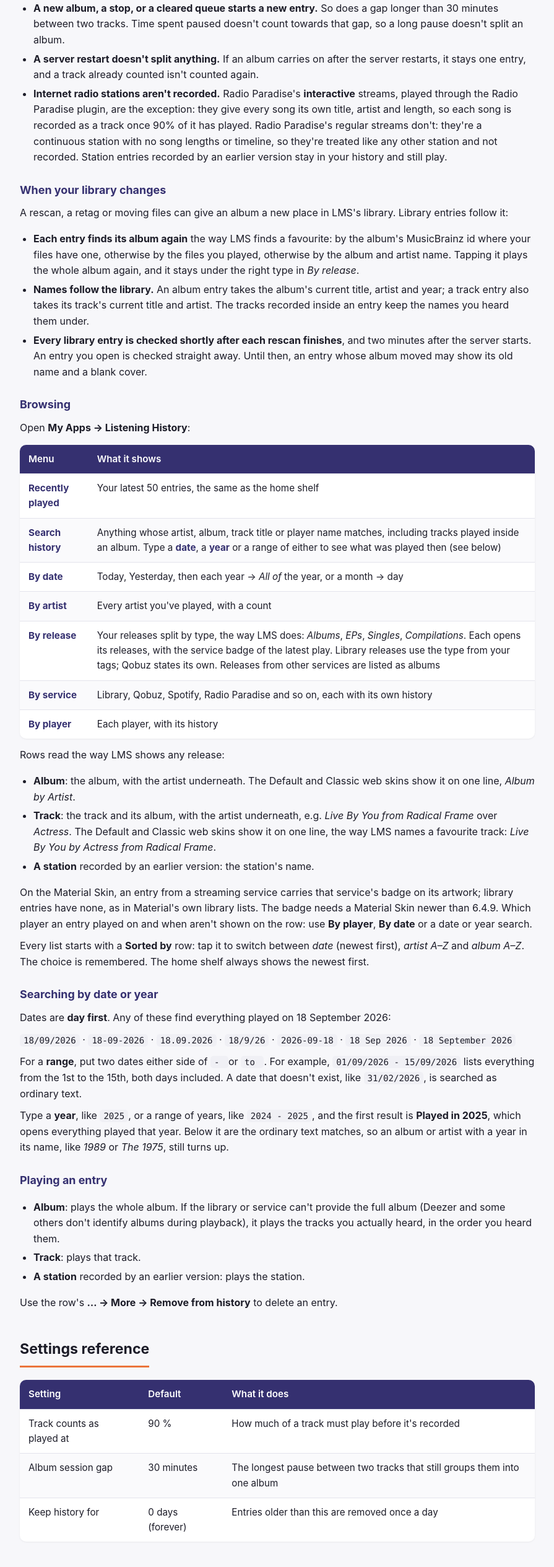
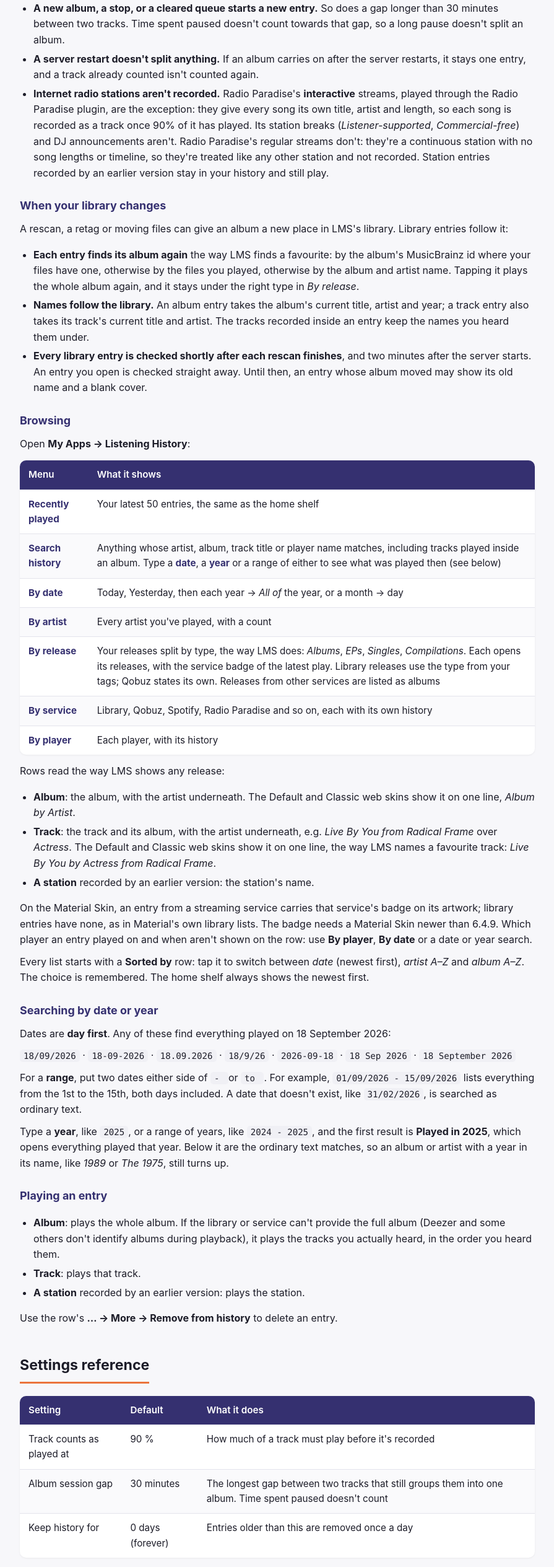
Before and after one commit to SimonArnold002/LMS-Listening-History, a plain HTML site: page README.html in a window 1280 px wide. Shown: the part 2155-4684 px from the top of the page at 62% size, without its empty margins (192-1087 px from the left). Drawn offline with Linux system fonts and the light colour scheme.

Commit message:
Radio Paradise station breaks and DJ talk are not recorded
describe() declines a Radio Paradise block that RP's own plugin treats
as an announcement (RadioParadise API.pm): a /dj/ block url (set as the
song's streamUrl), or title /listener-?supported/i, or artist
/commercial-?free/i. Radio Paradise only; _record returns before the
session is touched, so the songs either side are recorded as usual.
Seen live: "Listener-supported" by "Commercial-free" on 1.0.17.

Tests: t_tracker "RP breaks" + non-RP control; 3 mutations each red.
487 assertions green.

Docs: "Album session gap" wording (README settings table, settings page
string) says paused time doesn't count, true since 1.0.15 and missed at
the 1.0.18 release; README RP bullet; ledger decision RP BREAKS ARE NOT
MUSIC + index, §B (the /dj/ signal unverified live, 1.0.15 status, the
README-lag note marked done), tests table; VERSION-HISTORY unreleased
entry; Sources/Tracker comments.

Co-Authored-By: Claude Opus 5.5 <noreply@anthropic.com>

```diff
--- a/README.html
+++ b/README.html
@@ -170,7 +170,7 @@
 </li>
 <li><strong>A server restart doesn't split anything.</strong> If an album carries on after the server restarts, it stays one entry, and a track already counted isn't counted again.
 </li>
-<li><strong>Internet radio stations aren't recorded.</strong> Radio Paradise's <strong>interactive</strong> streams, played through the Radio Paradise plugin, are the exception: they give every song its own title, artist and length, so each song is recorded as a track once 90% of it has played. Radio Paradise's regular streams don't: they're a continuous station with no song lengths or timeline, so they're treated like any other station and not recorded. Station entries recorded by an earlier version stay in your history and still play.
+<li><strong>Internet radio stations aren't recorded.</strong> Radio Paradise's <strong>interactive</strong> streams, played through the Radio Paradise plugin, are the exception: they give every song its own title, artist and length, so each song is recorded as a track once 90% of it has played. Its station breaks (<em>Listener-supported</em>, <em>Commercial-free</em>) and DJ announcements aren't. Radio Paradise's regular streams don't: they're a continuous station with no song lengths or timeline, so they're treated like any other station and not recorded. Station entries recorded by an earlier version stay in your history and still play.
 </li></ul>
 <h3>When your library changes</h3>
 <p>A rescan, a retag or moving files can give an album a new place in LMS's library. Library entries follow it:</p>
@@ -232,7 +232,7 @@
 </tr></thead>
 <tbody>
 <tr><td>Track counts as played at</td><td>90 %</td><td>How much of a track must play before it's recorded</td></tr>
-<tr><td>Album session gap</td><td>30 minutes</td><td>The longest pause between two tracks that still groups them into one album</td></tr>
+<tr><td>Album session gap</td><td>30 minutes</td><td>The longest gap between two tracks that still groups them into one album. Time spent paused doesn't count</td></tr>
 <tr><td>Keep history for</td><td>0 days (forever)</td><td>Entries older than this are removed once a day</td></tr>
 </tbody></table>
 </section>
```
Also changed, not shown: ListeningHistory/strings.txt, 6 other files.
